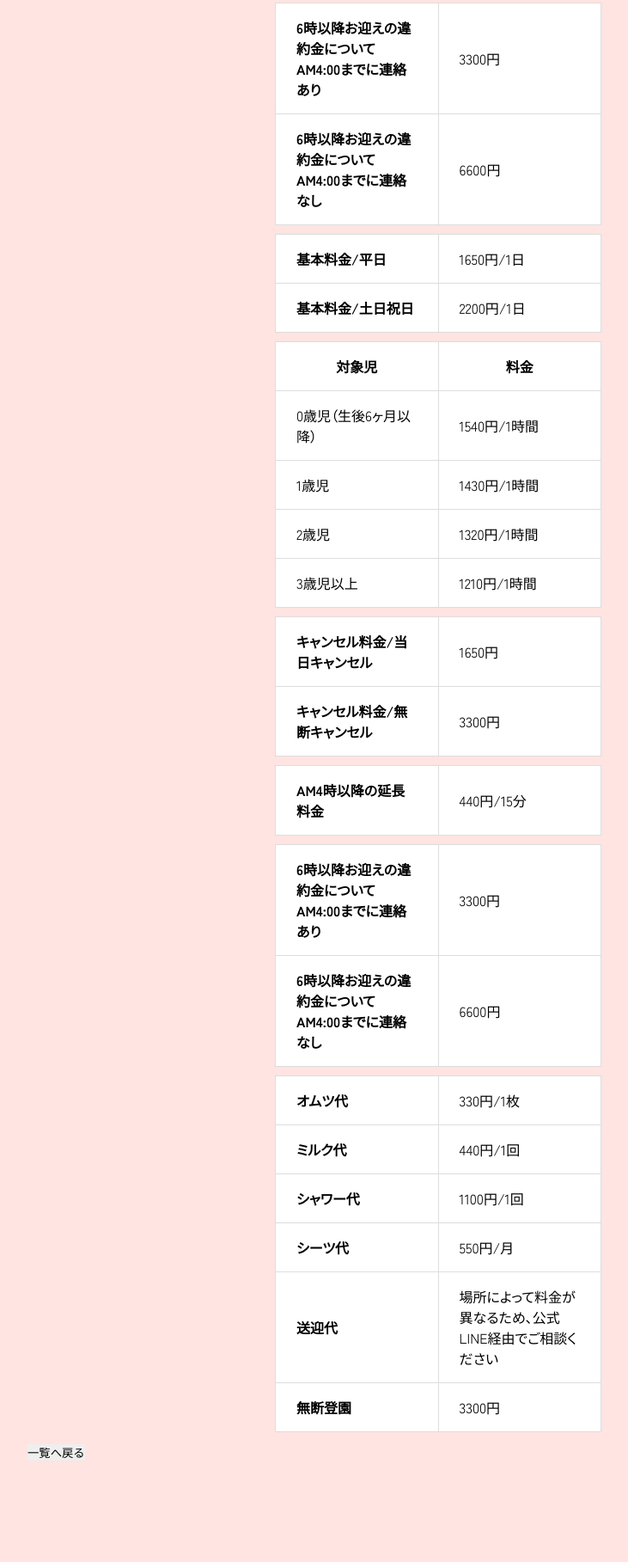
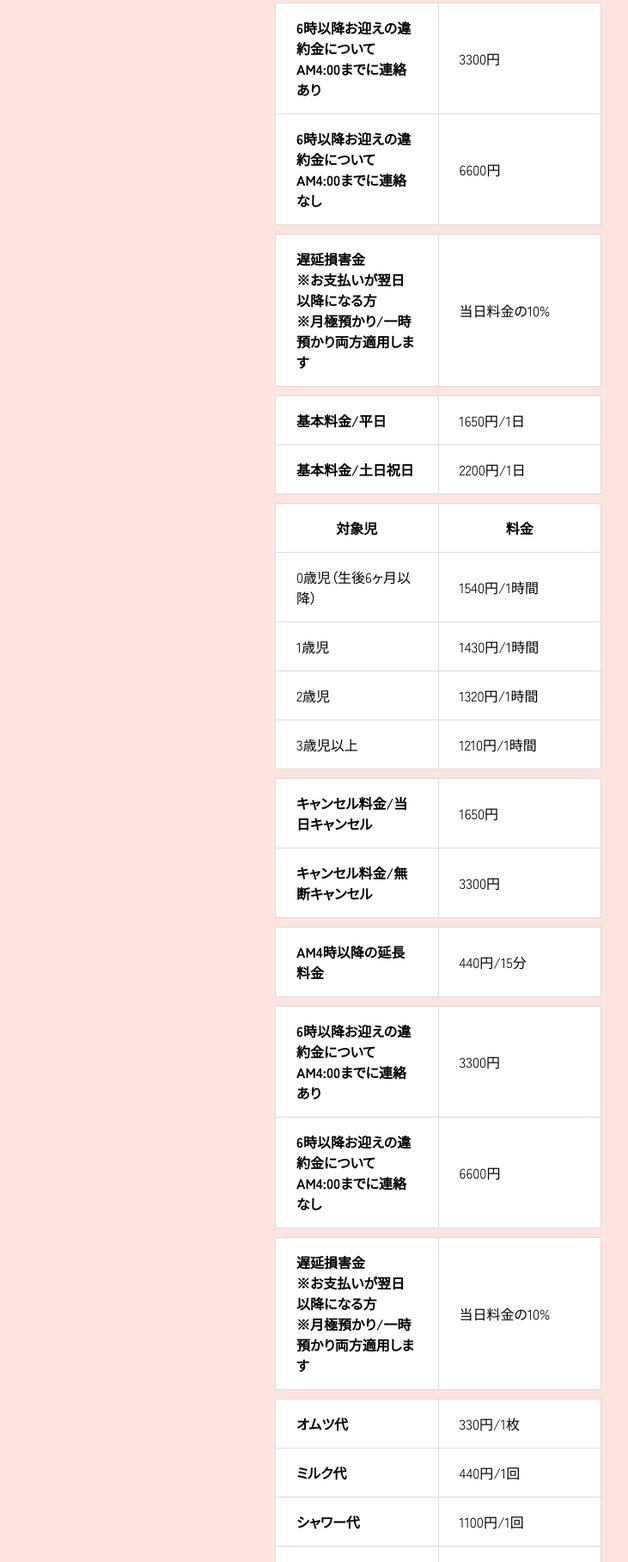
Before and after one commit to KataokaHirotaka/sweet-home, a website built with webpack: page src/pug/info/price/month/index.pug in a window 1280 px wide. Shown: the part 1951-3768 px from the top of the page at 86% size, without its empty margins (130-861 px from the left). Built offline with nearby package versions, Linux system fonts and the light colour scheme; no server answers; files whose address does not match are found by name; a web font is replaced by a local one.

Commit message:
料金表修正

```diff
--- a/src/pug/object/component/_priceTable.pug
+++ b/src/pug/object/component/_priceTable.pug
@@ -74,6 +74,15 @@
     },
   ]
 
+  var monthArr_7 = [
+    {
+      ttl: "遅延損害金",
+      ttl_2: "※お支払いが翌日以降になる方",
+      ttl_3: "※月極預かり/一時預かり両方適用します",
+      txt: "当日料金の10%"
+    },
+  ]
+
   var tempArr_1 = [
     {
       ttl: "基本料金/平日",
@@ -138,6 +147,14 @@
       txt: "6600円"
     },
   ]
+  var tempArr_6 = [
+    {
+      ttl: "遅延損害金",
+      ttl_2: "※お支払いが翌日以降になる方",
+      ttl_3: "※月極預かり/一時預かり両方適用します",
+      txt: "当日料金の10%"
+    },
+  ]
   var otherArr = [
     {
       ttl: "オムツ代",
@@ -157,13 +174,9 @@
       txt_2: "220円/回"
     },
     {
-      ttl: "送迎代",
-      txt: "場所によって料金が異なるため、公式LINE経由でご相談ください"
-    },
-    {
       ttl: "無断登園",
       txt: "3300円"
-    }
+    },
   ]
 
 
@@ -217,6 +230,15 @@ h3 概要
           br
           |#{val.ttl_2}
         td #{val.txt}
+  table.c-price_table.fadeIn
+    each val in monthArr_7
+      tr
+        td.bold #{val.ttl}
+          br
+          |#{val.ttl_2}
+          br
+          |#{val.ttl_3}
+        td #{val.txt}
 
 .c-priceTable_wrapper#js-tempTable
   table.c-price_table
@@ -259,6 +281,15 @@ h3 概要
           br
           |#{val.ttl_2}
         td #{val.txt}
+  table.c-price_table
+    each val in tempArr_6
+      tr
+        th #{val.ttl}
+          br
+          |#{val.ttl_2}
+          br
+          |#{val.ttl_3}
+        td #{val.txt}
 
 .c-priceTable_wrapper#js-otherTable
   table.c-price_table
--- a/src/scss/object/component/_c-priceTable.scss
+++ b/src/scss/object/component/_c-priceTable.scss
@@ -4,6 +4,8 @@
 .month,
 .temporary,
 .other {
+}
+
 #info {
   padding-bottom: 0px;
   h3 {
@@ -70,7 +72,6 @@
     background-color: #fff;
   }
 }
-}
 
 .c-price_table {
   max-width: 380px;
```
Lines whose indentation alone changed are shown as unchanged.
